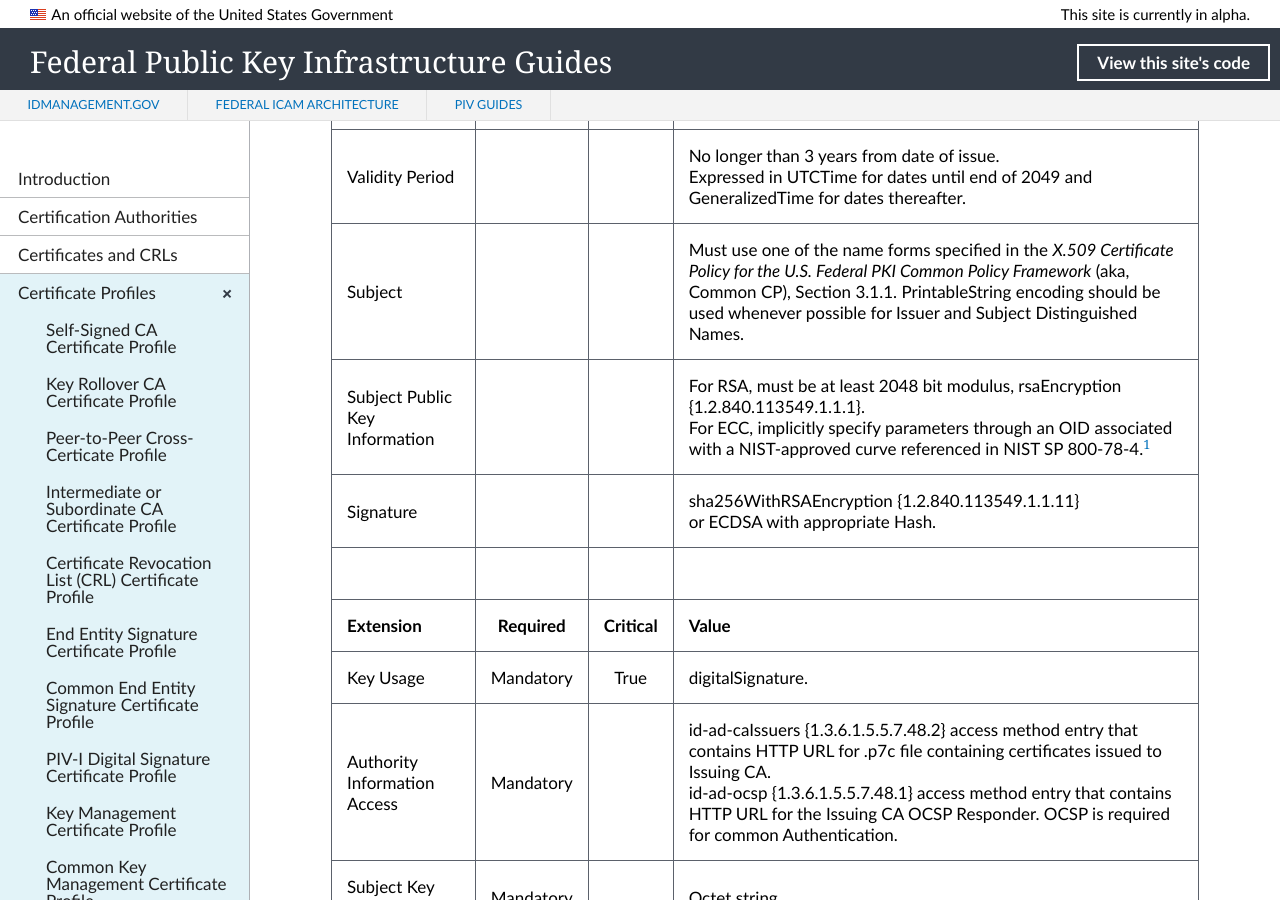
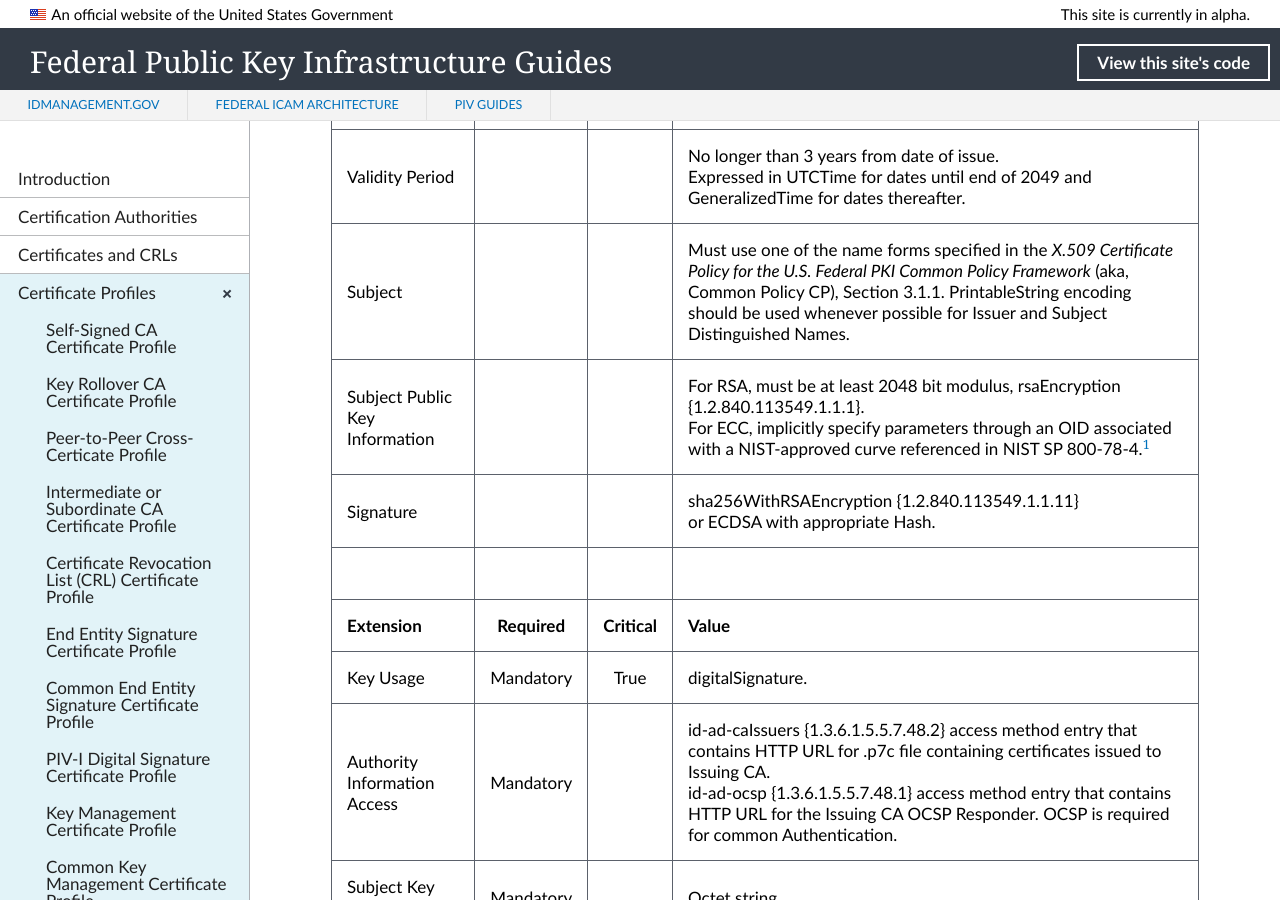
Before and after one commit to GSA/fpki-guides, a Jekyll site: the page built from _profiles/14_piv_auth.md, in a window 1280 px wide and 900 px high, scrolled down 598 px. Built offline with Jekyll 4.4.1, drawn with Linux system fonts in a browser that asks for light colours; nearby versions of some CDN libraries; library files that are not in the unit come from our copies.

Commit message:
Update 14_piv_auth.md
Edit

```diff
--- a/_profiles/14_piv_auth.md
+++ b/_profiles/14_piv_auth.md
@@ -13,7 +13,7 @@ permalink: profiles/pivauth/
 | Issuer Signature Algorithm   |       |       |  One of the following: <br>sha256WithRSAEncryption {1.2.840.113549.1.1.11} <br>ecdsa-with-SHA256 {1.2.840.10045.4.3.2} <br>ecdsa-with-SHA384 {1.2.840.10045.4.3.3} <br>ecdsa-with-SHA512 {1.2.840.10045.4.3.4}. |
 | Issuer   |       |       |  Unique X.500 Issuing CA DN. PrintableString encoding should be used whenever possible for Issuer and Subject Distinguished Names. |
 | Validity Period   |       |       |  No longer than 3 years from date of issue.<BR>Expressed in UTCTime for dates until end of 2049 and GeneralizedTime for dates thereafter.  |
-| Subject   |       |       |   Must use one of the name forms specified in the _X.509 Certificate Policy for the U.S. Federal PKI Common Policy Framework_ (aka, Common CP), Section 3.1.1. PrintableString encoding should be used whenever possible for Issuer and Subject Distinguished Names.   |
+| Subject   |       |       |   Must use one of the name forms specified in the _X.509 Certificate Policy for the U.S. Federal PKI Common Policy Framework_ (aka, Common Policy CP), Section 3.1.1. PrintableString encoding should be used whenever possible for Issuer and Subject Distinguished Names.   |
 | Subject Public Key Information   |       |       |   For RSA, must be at least 2048 bit modulus, rsaEncryption {1.2.840.113549.1.1.1}.<br>For ECC, implicitly specify parameters through an OID associated with a NIST-approved curve referenced in NIST SP 800-78-4.<sup>[1](#1)</sup>   |
 | Signature   |       |       |   sha256WithRSAEncryption {1.2.840.113549.1.1.11}<br>or ECDSA with appropriate Hash.   |
 |               |                 |              |                                       |
```
